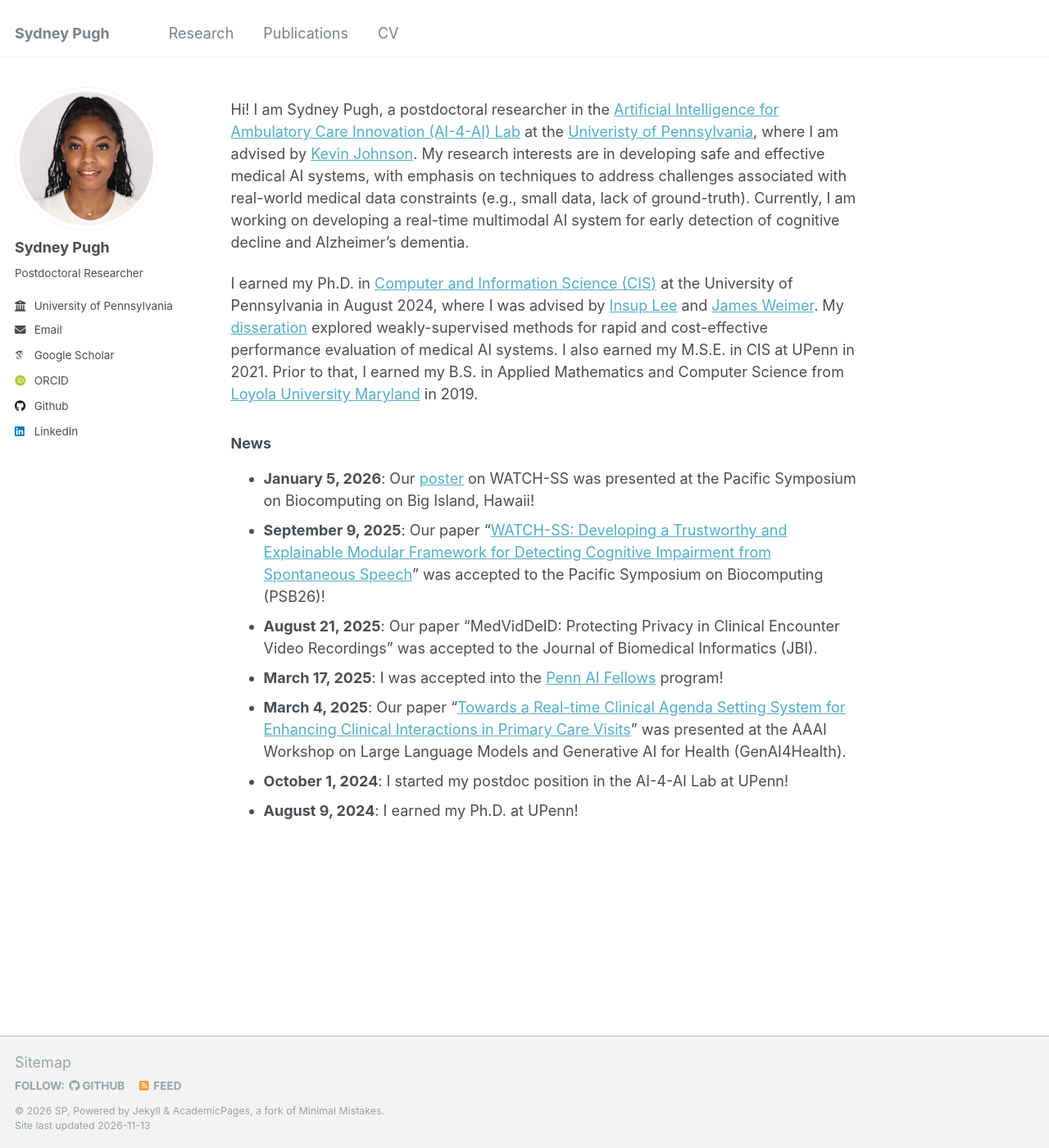
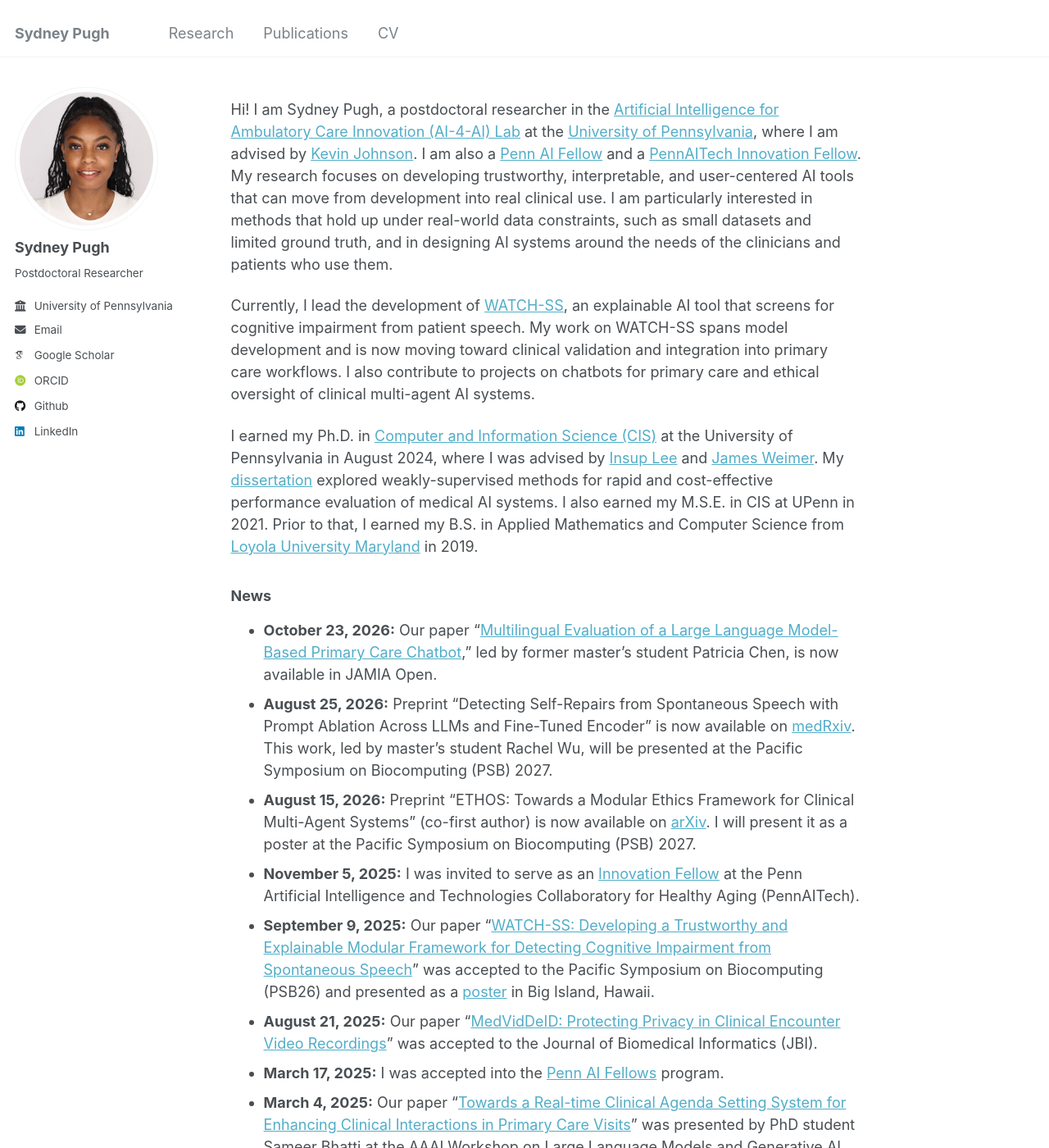
Before and after one commit to sfpugh/sfpugh.github.io, a Jekyll site: the page built from _pages/about.md, in a window 1280 px wide and 1400 px high. Shown: the whole window at 82% size. Built offline with Jekyll 4.4.1, drawn with Linux system fonts in a browser that asks for light colours; some web fonts are replaced; some of the changed text lies outside the part shown.

Commit message:
Revise about page with updated research details and news
Updated personal and research information, added new projects and publications, and removed outdated news items.

```diff
--- a/_pages/about.md
+++ b/_pages/about.md
@@ -9,19 +9,24 @@ redirect_from:
   - /home.html
 ---
 
-Hi! I am Sydney Pugh, a postdoctoral researcher in the [Artificial Intelligence for Ambulatory Care Innovation (AI-4-AI) Lab](https://www.med.upenn.edu/kbjohnsonlab/) at the [Univeristy of Pennsylvania](https://www.upenn.edu/), where I am advised by [Kevin Johnson](https://www.kevinbjohnsonmd.net/). My research interests are in developing safe and effective medical AI systems, with emphasis on techniques to address challenges associated with real-world medical data constraints (e.g., small data, lack of ground-truth). Currently, I am working on developing a real-time multimodal AI system for early detection of cognitive decline and Alzheimer's dementia.
+Hi! I am Sydney Pugh, a postdoctoral researcher in the [Artificial Intelligence for Ambulatory Care Innovation (AI-4-AI) Lab](https://www.med.upenn.edu/kbjohnsonlab/) at the [University of Pennsylvania](https://www.upenn.edu/), where I am advised by [Kevin Johnson](https://www.kevinbjohnsonmd.net/). I am also a [Penn AI Fellow](https://web.sas.upenn.edu/data-science/postdoctoral-fellows/) and a [PennAITech Innovation Fellow](https://www.pennaitech.org/innovationfellows). My research focuses on developing trustworthy, interpretable, and user-centered AI tools that can move from development into real clinical use. I am particularly interested in methods that hold up under real-world data constraints, such as small datasets and limited ground truth, and in designing AI systems around the needs of the clinicians and patients who use them.
 
-I earned my Ph.D. in [Computer and Information Science (CIS)](https://www.cis.upenn.edu/) at the University of Pennsylvania in August 2024, where I was advised by [Insup Lee](https://www.cis.upenn.edu/~lee/home/index.shtml) and [James Weimer](https://jamesweimer.net/). My [disseration](https://www.proquest.com/openview/d1142238baa72023e1668a6caf01e8a7/1?pq-origsite=gscholar&cbl=18750&diss=y) explored weakly-supervised methods for rapid and cost-effective performance evaluation of medical AI systems. I also earned my M.S.E. in CIS at UPenn in 2021. Prior to that, I earned my B.S. in Applied Mathematics and Computer Science from [Loyola University Maryland](https://www.loyola.edu/) in 2019.
+Currently, I lead the development of [WATCH-SS](https://doi.org/10.1142/9789819824755_0024), an explainable AI tool that screens for cognitive impairment from patient speech. My work on WATCH-SS spans model development and is now moving toward clinical validation and integration into primary care workflows. I also contribute to projects on chatbots for primary care and ethical oversight of clinical multi-agent AI systems.
+
+I earned my Ph.D. in [Computer and Information Science (CIS)](https://www.cis.upenn.edu/) at the University of Pennsylvania in August 2024, where I was advised by [Insup Lee](https://www.cis.upenn.edu/~lee/home/index.shtml) and [James Weimer](https://jamesweimer.net/). My [dissertation](https://www.proquest.com/openview/d1142238baa72023e1668a6caf01e8a7/1?pq-origsite=gscholar&cbl=18750&diss=y) explored weakly-supervised methods for rapid and cost-effective performance evaluation of medical AI systems. I also earned my M.S.E. in CIS at UPenn in 2021. Prior to that, I earned my B.S. in Applied Mathematics and Computer Science from [Loyola University Maryland](https://www.loyola.edu/) in 2019.
 
 ### News
-* **January 5, 2026**: Our [poster](https://doi.org/10.7490/f1000research.1120305.1) on WATCH-SS was presented at the Pacific Symposium on Biocomputing on Big Island, Hawaii!
-* **September 9, 2025**: Our paper "[WATCH-SS: Developing a Trustworthy and Explainable Modular Framework for Detecting Cognitive Impairment from Spontaneous Speech](https://doi.org/10.1142/9789819824755_0024)" was accepted to the Pacific Symposium on Biocomputing (PSB26)!
-* **August 21, 2025**: Our paper "MedVidDeID: Protecting Privacy in Clinical Encounter Video Recordings" was accepted to the Journal of Biomedical Informatics (JBI).
-* **March 17, 2025**: I was accepted into the [Penn AI Fellows](https://web.sas.upenn.edu/data-science/postdoctoral-fellows/) program!
-* **March 4, 2025**: Our paper "[Towards a Real-time Clinical Agenda Setting System for Enhancing Clinical Interactions in Primary Care Visits](https://openreview.net/pdf?id=Lu1dxr1bWV)" was presented at the AAAI Workshop on Large Language Models and Generative AI for Health (GenAI4Health).
-* **October 1, 2024**: I started my postdoc position in the AI-4-AI Lab at UPenn!
-* **August 9, 2024**: I earned my Ph.D. at UPenn!
-<!-- * **June 19, 2024**: Our paper "[Automating Weak Label Generation for Data Programming with Clinicians in the Loop](https://arxiv.org/pdf/2407.07982)" was presented at the IEEE/ACM Conference on Connected Health: Applications, Systems and Engineering Technologies (CHASE24). -->
-<!-- * **May 30, 2024**: Our ICCPS24 paper "[Curating Naturally Adversarial Datasets for Learning-Enabled Medical Cyber-Physical Systems](https://arxiv.org/pdf/2309.00543)" was recognized as a _Best Paper Award_ finalist! -->
-<!-- * **May 16, 2024**: I presented our paper "[Curating Naturally Adversarial Datasets for Learning-Enabled Medical Cyber-Physical Systems](https://arxiv.org/pdf/2309.00543)" at the 15th ACM/IEEE International Conference on Cyber-Physical Systems (ICCPS24)! -->
-<!-- * **April 15, 2024**: I successfully defened my dissertation! -->
+* **October 23, 2026:** Our paper "[Multilingual Evaluation of a Large Language Model-Based Primary Care Chatbot](https://pmc.ncbi.nlm.nih.gov/articles/PMC13694105/)," led by former master's student Patricia Chen, is now available in JAMIA Open.
+* **August 25, 2026:** Preprint "Detecting Self-Repairs from Spontaneous Speech with Prompt Ablation Across LLMs and Fine-Tuned Encoder" is now available on [medRxiv](https://www.medrxiv.org/content/10.64898/2026.08.21.26360471v1). This work, led by master's student Rachel Wu, will be presented at the Pacific Symposium on Biocomputing (PSB) 2027.
+* **August 15, 2026:** Preprint "ETHOS: Towards a Modular Ethics Framework for Clinical Multi-Agent Systems" (co-first author) is now available on [arXiv](https://arxiv.org/abs/2608.15424). I will present it as a poster at the Pacific Symposium on Biocomputing (PSB) 2027.
+* **November 5, 2025:** I was invited to serve as an [Innovation Fellow](https://www.pennaitech.org/innovationfellows) at the Penn Artificial Intelligence and Technologies Collaboratory for Healthy Aging (PennAITech).
+* **September 9, 2025:** Our paper "[WATCH-SS: Developing a Trustworthy and Explainable Modular Framework for Detecting Cognitive Impairment from Spontaneous Speech](https://doi.org/10.1142/9789819824755_0024)" was accepted to the Pacific Symposium on Biocomputing (PSB26) and presented as a [poster](https://doi.org/10.7490/f1000research.1120305.1) in Big Island, Hawaii.
+* **August 21, 2025:** Our paper "[MedVidDeID: Protecting Privacy in Clinical Encounter Video Recordings](https://www.sciencedirect.com/science/article/pii/S1532046425001303)" was accepted to the Journal of Biomedical Informatics (JBI).
+* **March 17, 2025:** I was accepted into the [Penn AI Fellows](https://web.sas.upenn.edu/data-science/postdoctoral-fellows/) program.
+* **March 4, 2025:** Our paper "[Towards a Real-time Clinical Agenda Setting System for Enhancing Clinical Interactions in Primary Care Visits](https://openreview.net/pdf?id=Lu1dxr1bWV)" was presented by PhD student Sameer Bhatti at the AAAI Workshop on Large Language Models and Generative AI for Health (GenAI4Health).
+<!-- * **October 1, 2024:** I started my postdoc position in the AI-4-AI Lab at UPenn. -->
+<!-- * **August 9, 2024:** I earned my Ph.D. at UPenn.  -->
+<!-- * **June 19, 2024:** Our paper "[Automating Weak Label Generation for Data Programming with Clinicians in the Loop](https://arxiv.org/pdf/2407.07982)" was presented at the IEEE/ACM Conference on Connected Health: Applications, Systems and Engineering Technologies (CHASE24). -->
+<!-- * **May 30, 2024:** Our ICCPS24 paper "[Curating Naturally Adversarial Datasets for Learning-Enabled Medical Cyber-Physical Systems](https://arxiv.org/pdf/2309.00543)" was recognized as a _Best Paper Award_ finalist! -->
+<!-- * **May 16, 2024:** I presented our paper "[Curating Naturally Adversarial Datasets for Learning-Enabled Medical Cyber-Physical Systems](https://arxiv.org/pdf/2309.00543)" at the 15th ACM/IEEE International Conference on Cyber-Physical Systems (ICCPS24)! -->
+<!-- * **April 15, 2024:** I successfully defended my dissertation! -->
```
